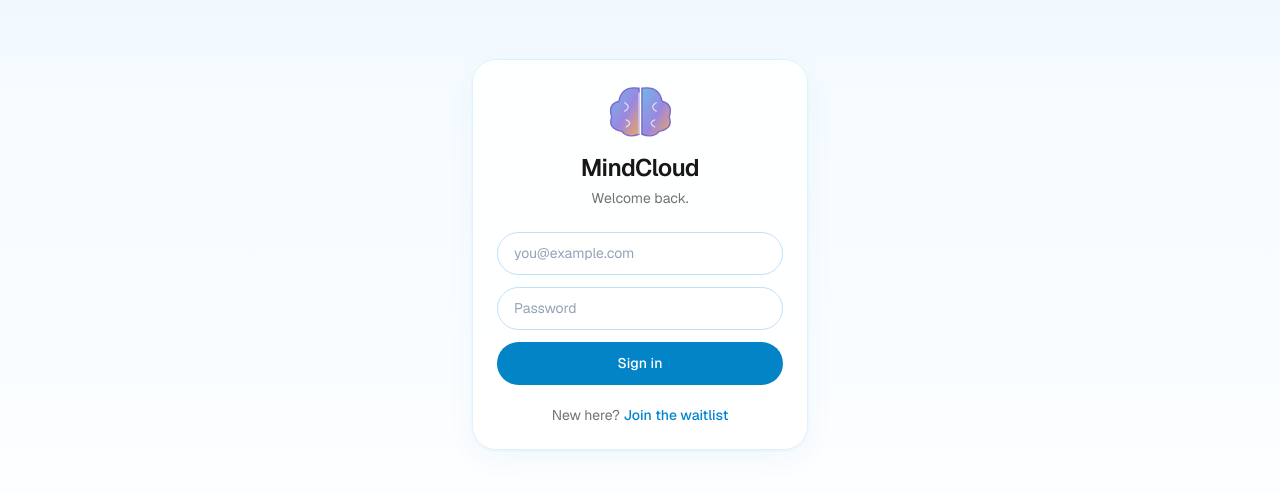
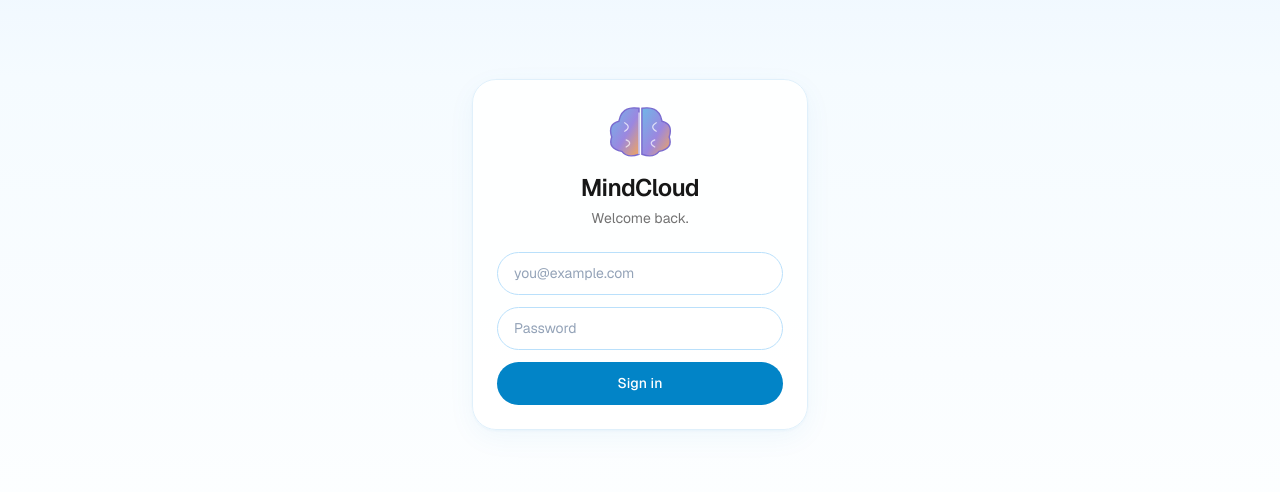
Before and after one commit to francescoliso/mindcloud-web, a Next.js app: page /login in a window 1280 px wide. Shown: the part 146-638 px from the top of the page. Built offline with nearby package versions, Linux system fonts and the light colour scheme.

Commit message:
login: remove join the waitlist link

```diff
--- a/components/auth-form.tsx
+++ b/components/auth-form.tsx
@@ -39,13 +39,12 @@ export function AuthForm({ mode, action }: { mode: "login" | "signup"; action: A
           </button>
         </form>
 
-        <p className="mt-5 text-sm text-neutral-500">
-          {isLogin ? (
-            <>New here?{" "}<Link href="/" className="font-medium text-sky-600 hover:underline">Join the waitlist</Link></>
-          ) : (
-            <>Already have an account?{" "}<Link href="/login" className="font-medium text-sky-600 hover:underline">Sign in</Link></>
-          )}
-        </p>
+        {!isLogin && (
+          <p className="mt-5 text-sm text-neutral-500">
+            Already have an account?{" "}
+            <Link href="/login" className="font-medium text-sky-600 hover:underline">Sign in</Link>
+          </p>
+        )}
       </div>
     </div>
   );
```
